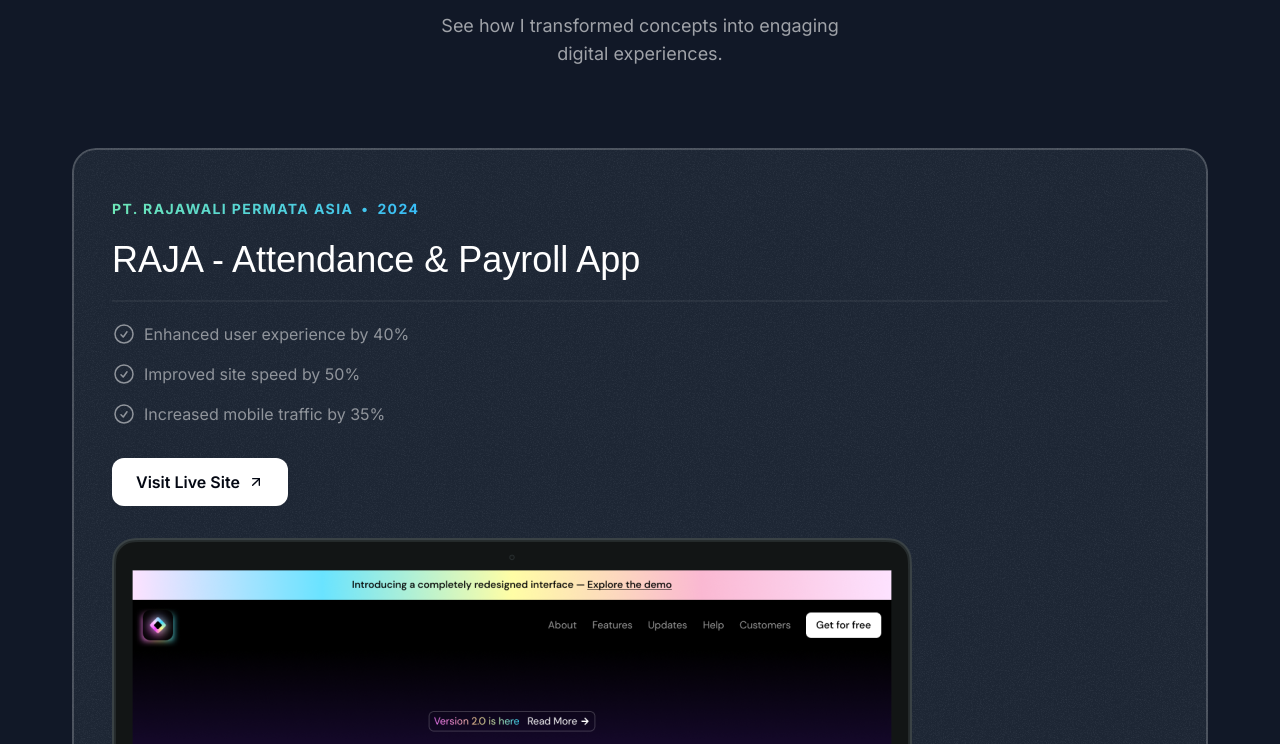
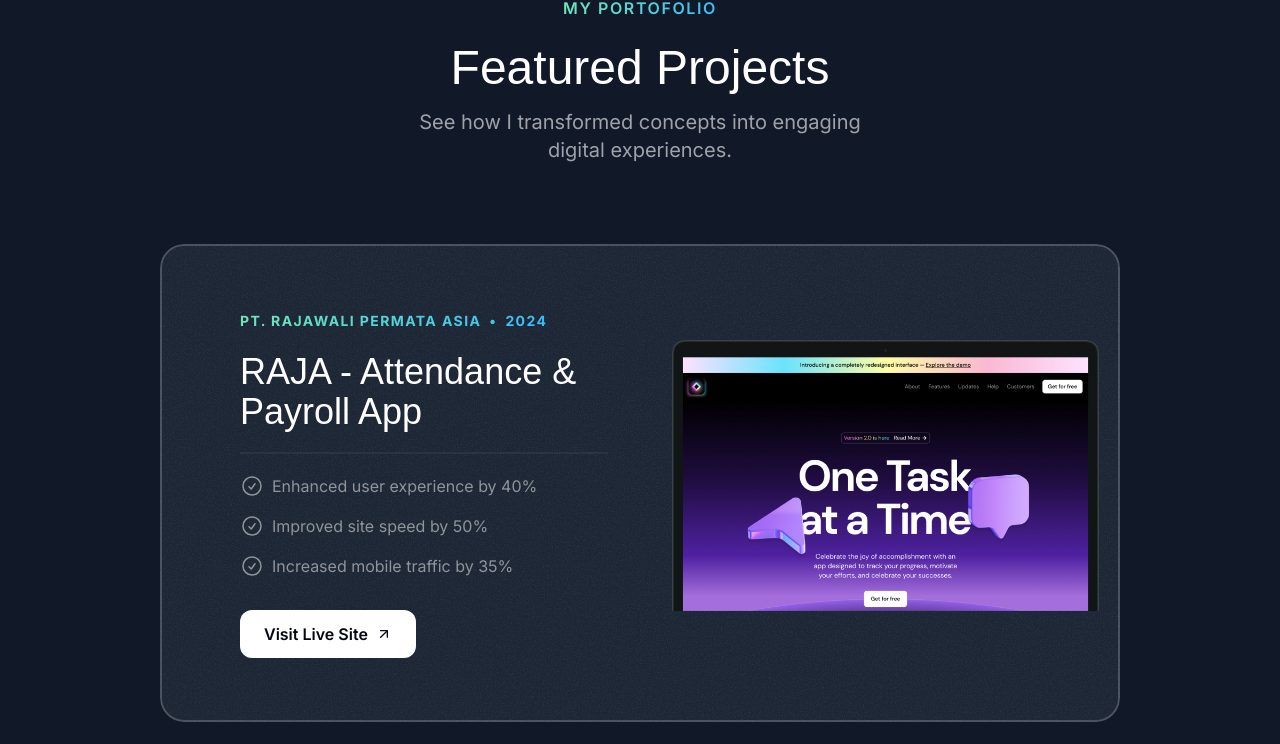
Before and after one commit to FernandJerico/my-portofolio, a Next.js app: page / in a window 1280 px wide. Shown: the part 1102-1846 px from the top of the page. Built offline with nearby package versions, Linux system fonts and the light colour scheme; a web font is replaced by a local one.

Commit message:
Refactor: Update ProjectsSection styles for responsiveness in large view and adjust container max-width utility class

```diff
--- a/src/app/globals.css
+++ b/src/app/globals.css
@@ -11,3 +11,9 @@
     @apply absolute inset-0 border-2 top-1/2 left-1/2 -translate-x-1/2 -translate-y-1/2 rounded-full border-emerald-300/5 shadow-[0_0_80px_inset] shadow-emerald-300/5;
   }
 }
+
+@layer utilities {
+  .container {
+    @apply lg:max-w-5xl;
+  }
+}
--- a/src/sections/Projects.tsx
+++ b/src/sections/Projects.tsx
@@ -47,7 +47,7 @@ const portfolioProjects = [
 
 export const ProjectsSection = () => {
   return (
-    <section className="pb-16">
+    <section className="pb-16 lg:py-24">
       <div className="container">
         <div className="flex justify-center">
           <p className="uppercase font-semibold tracking-widest bg-gradient-to-r from-emerald-300 to-sky-400 text-center bg-clip-text text-transparent">
@@ -57,14 +57,14 @@ export const ProjectsSection = () => {
         <h2 className="font-serif text-3xl md:text-5xl text-center mt-6">
           Featured Projects
         </h2>
-        <p className="text-center md:text-lg text-white/60 mt-4 max-w-md mx-auto">
+        <p className="text-center md:text-lg lg:text-xl text-white/60 mt-4 max-w-md mx-auto">
           See how I transformed concepts into engaging digital experiences.
         </p>
         <div className="mt-10 md:mt-20 flex flex-col gap-20">
           {portfolioProjects.map((project) => (
             <div
               key={project.title}
-              className="bg-gray-800 rounded-3xl relative z-0 overflow-hidden after:-z-10 after:content-[''] after:absolute after:inset-0 after:outline-2 after:outline after:-outline-offset-2 after:rounded-3xl after:outline-white/20 px-8 pt-8 md:pt-12 md:px-10 after:pointer-events-none">
+              className="bg-gray-800 rounded-3xl relative z-0 overflow-hidden after:-z-10 after:content-[''] after:absolute after:inset-0 after:outline-2 after:outline after:-outline-offset-2 after:rounded-3xl after:outline-white/20 px-8 pt-8 md:pt-12 md:px-10 lg:pt-16 lg:px-20 after:pointer-events-none">
               <div className="bg-gradient-to-r from-emerald-300 to-sky-400 inline-flex gap-2 font-bold uppercase tracking-widest text-sm text-transparent bg-clip-text">
                 <span>{project.company}</span>
                 <span>&bull;</span>
@@ -75,6 +75,8 @@ export const ProjectsSection = () => {
                 style={{
                   backgroundImage: `url(${grainImage.src})`,
                 }}></div>
+              <div className="lg:grid lg:grid-cols-2 lg:gap-16">
+                <div className="lg:pb-16">
                   <h3 className="font-serif text-2xl mt-2 md:mt-5 md:text-4xl">
                     {project.title}
                   </h3>
@@ -95,11 +97,15 @@ export const ProjectsSection = () => {
                       <ArrowRightIcon className="size-4" />
                     </button>
                   </a>
+                </div>
+                <div>
                   <Image
                     src={project.image}
                     alt={project.title}
-                className="mt-8 -mb-4 md:-mb-0"
+                    className="mt-8 -mb-4 md:-mb-0 lg:mt-0 lg:py-2 lg:absolute lg:h-3/5 lg:w-auto lg:max-w-none"
                   />
+                </div>
+              </div>
             </div>
           ))}
         </div>
```
Lines whose indentation alone changed are shown as unchanged.
